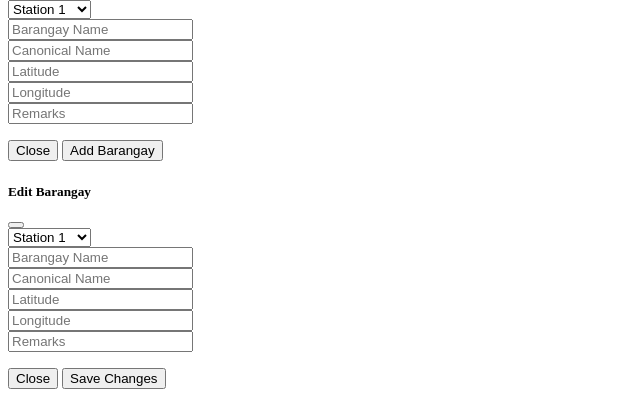
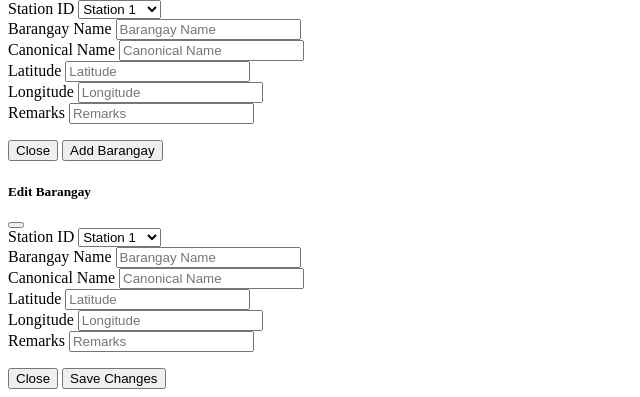
Before and after one commit to skeltonmod/pnpweb, a CodeIgniter app: the page made by application/views/Barangay.php in a window 1280 px wide. Shown: the part 443-840 px from the top of the page, without its empty margins (0-640 px from the left). Run offline with CodeIgniter, Linux system fonts and the light colour scheme.

Commit message:
Initial Commit

```diff
--- a/application/views/Barangay.php
+++ b/application/views/Barangay.php
@@ -54,6 +54,8 @@
 							<form id='frmBarangay'>
 								<div class="mb-3">
 									<label>
+										Station ID
+									</label>
 									<select name="station_id" id="station_id"  class="form-select">
 										<option value="1">Station 1</option>
 										<option value="2">Station 2</option>
@@ -66,26 +68,38 @@
 										<option value="9">Station 9</option>
 										<option value="10">Station 10</option>
 									</select>
-									</label>
 								</div>
 
 								<div class="mb-3">
+									<label>
+										Barangay Name
+									</label>
 									<input type="text" class="form-control" name="barangay_name" id="barangay_name" placeholder="Barangay Name" />
 								</div>
 
-
-
 								<div class="mb-3">
+									<label>
+										Canonical Name
+									</label>
 									<input type="text" class="form-control" name="canonical_name" id="location" placeholder="Canonical Name" />
 								</div>
 
 								<div class="mb-3">
+									<label>
+										Latitude
+									</label>
 									<input type="text" class="form-control input-sm" name="lat" id="latitude" placeholder="Latitude" />
 								</div>
 								<div class="mb-3">
+									<label>
+										Longitude
+									</label>
 									<input type="text" class="form-control input-sm" name="long" id="longitude" placeholder="Longitude" />
 								</div>
 								<div class="mb-3">
+									<label>
+										Remarks
+									</label>
 									<input type="text" class="form-control input-sm" name="remarks" id="remarks" placeholder="Remarks" />
 								</div>
 
@@ -117,6 +131,8 @@
 							<form id='frmEditBarangay'>
 								<div class="mb-3">
 									<label>
+										Station ID
+									</label>
 									<select name="station_id" id="editstation_id"  class="form-select">
 										<option value="1">Station 1</option>
 										<option value="2">Station 2</option>
@@ -129,24 +145,38 @@
 										<option value="9">Station 9</option>
 										<option value="10">Station 10</option>
 									</select>
-									</label>
 								</div>
 
 								<div class="mb-3">
+									<label>
+										Barangay Name
+									</label>
 									<input type="text" class="form-control" name="barangay_name" id="editbarangay_name" placeholder="Barangay Name" />
 								</div>
 
 								<div class="mb-3">
+									<label>
+										Canonical Name
+									</label>
 									<input type="text" class="form-control" name="canonical_name" id="editlocation" placeholder="Canonical Name" />
 								</div>
 
 								<div class="mb-3">
+									<label>
+										Latitude
+									</label>
 									<input type="text" class="form-control input-sm" name="lat" id="editlatitude" placeholder="Latitude" />
 								</div>
 								<div class="mb-3">
+									<label>
+										Longitude
+									</label>
 									<input type="text" class="form-control input-sm" name="long" id="editlongitude" placeholder="Longitude" />
 								</div>
 								<div class="mb-3">
+									<label>
+										Remarks
+									</label>
 									<input type="text" class="form-control input-sm" name="remarks" id="editremarks" placeholder="Remarks" />
 								</div>
 						</div>
```
Also changed, not shown: application/views/Personnel.php (+10 -10 lines), application/views/Station.php (+8 -8 lines). Lines whose indentation alone changed are shown as unchanged.
